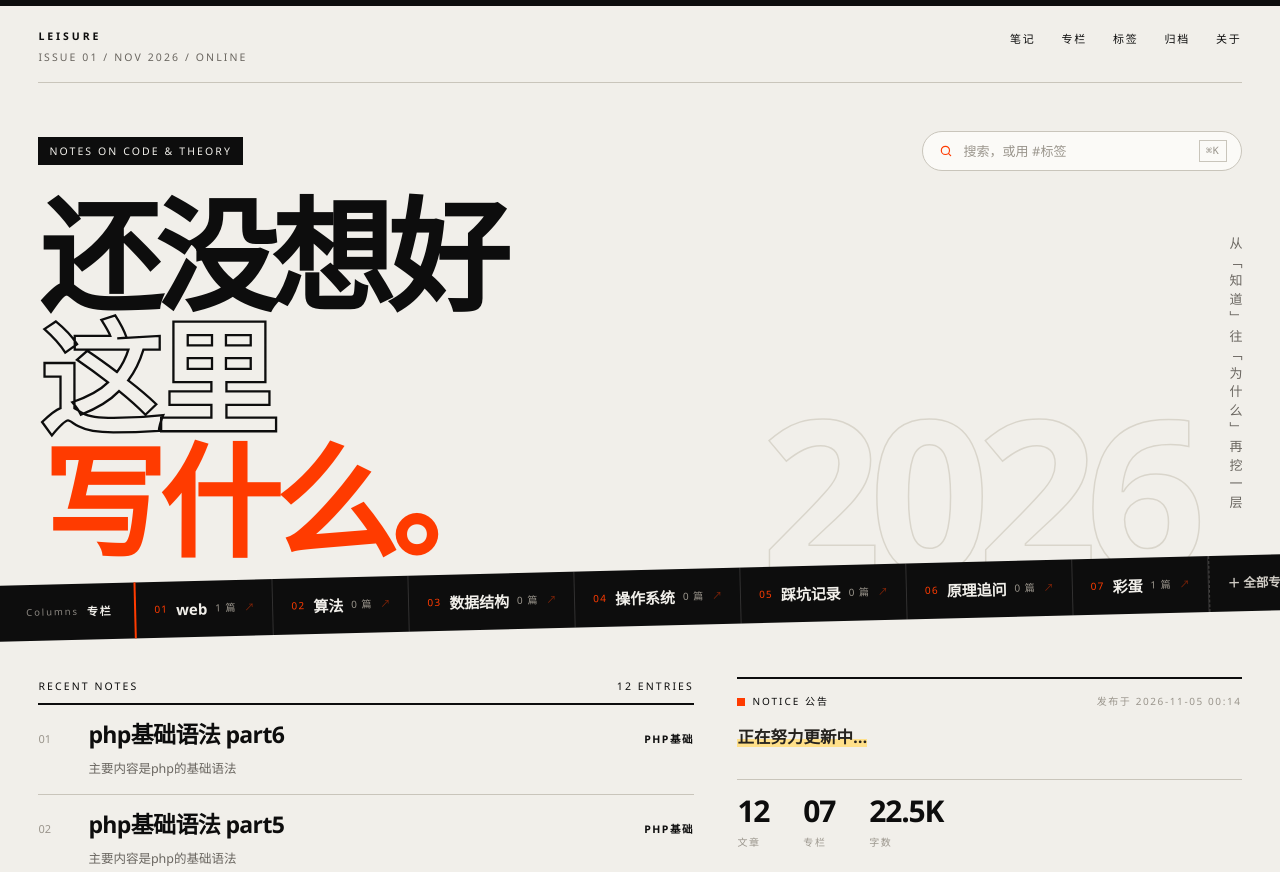
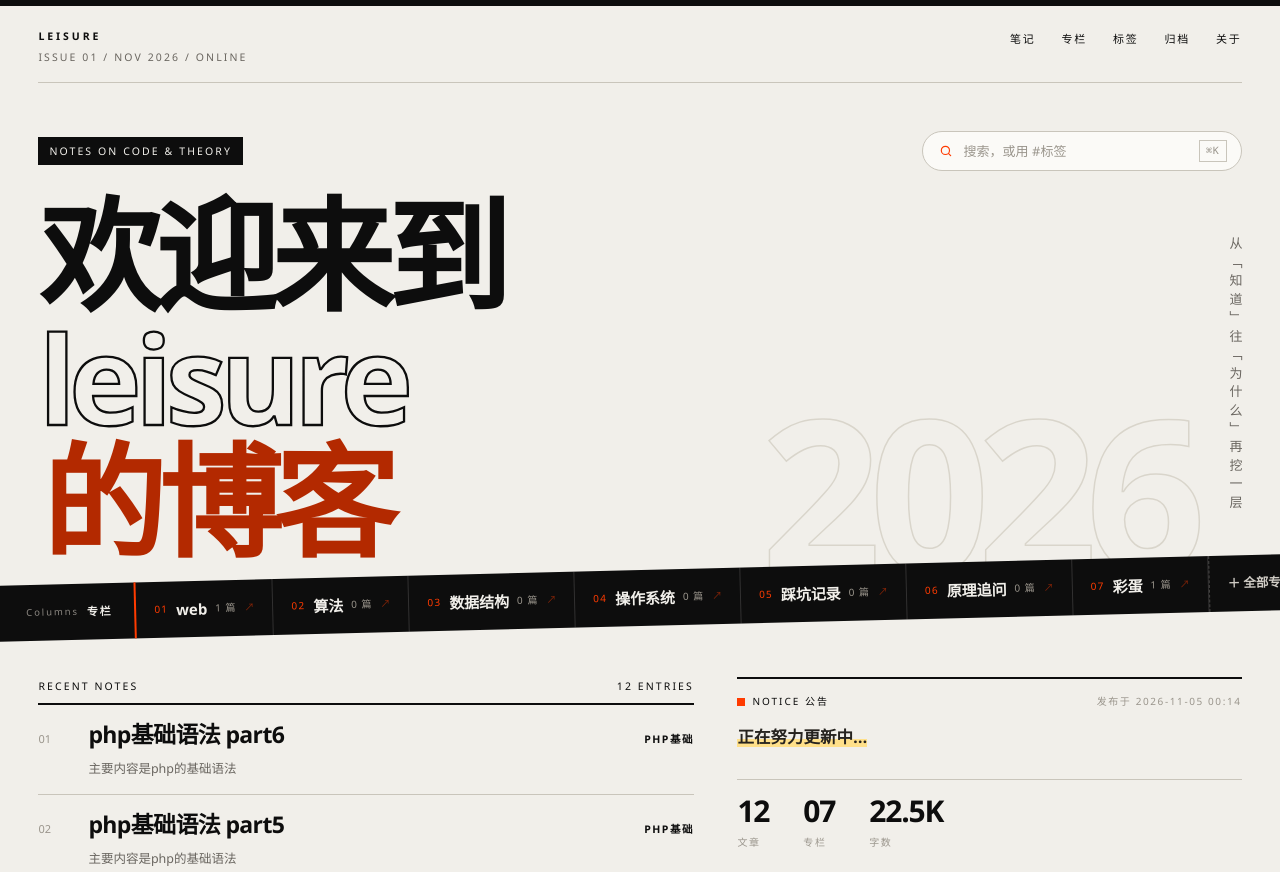
Before and after one commit to leisure23/leisure23.github.io, an Astro site: page / in a window 1280 px wide. Shown: the top 872 px of the page. Built offline with nearby package versions, Linux system fonts and the light colour scheme; Astro itself is replaced by a stand-in of ours.

Commit message:
首页大字改为「欢迎来到 / leisure / 的博客」，首屏红色单独调深（只影响首屏）

```diff
--- a/src/consts.ts
+++ b/src/consts.ts
@@ -30,9 +30,9 @@ export const SITE = {
 export const HERO = {
   kicker: 'Notes on Code & Theory',
   lines: [
-    { text: '还没想好', style: 'solid' },
-    { text: '这里', style: 'outline' },
-    { text: '写什么。', style: 'accent' },
+    { text: '欢迎来到', style: 'solid' },
+    { text: 'leisure', style: 'outline' },
+    { text: '的博客', style: 'accent' },
   ] as { text: string; style: 'solid' | 'outline' | 'accent' }[],
   /** 右侧竖排小字 */
   vertical: '从「知道」往「为什么」再挖一层',
--- a/src/styles/global.css
+++ b/src/styles/global.css
@@ -14,6 +14,8 @@
   --line: #c9c5bb;
   --line-2: #e3e0d8;
   --accent: #ff3b00;
+  /* 首屏大字的红，比 --accent 深一档 */
+  --accent-deep: #b32900;
   --mark: #ffe08a;
   /* 黑条倾斜角度（只在桌面端显示），改这一个数就行 */
   --band-tilt: -1.4deg;
@@ -287,8 +289,9 @@ main {
   }
 }
 
+/* 首屏第三行：字号太大，用深一档的红，免得喧宾夺主（其它地方仍是 --accent） */
 .hero h1 .accent {
-  color: var(--accent);
+  color: var(--accent-deep);
   padding-left: 0.03em;
 }
 
```
